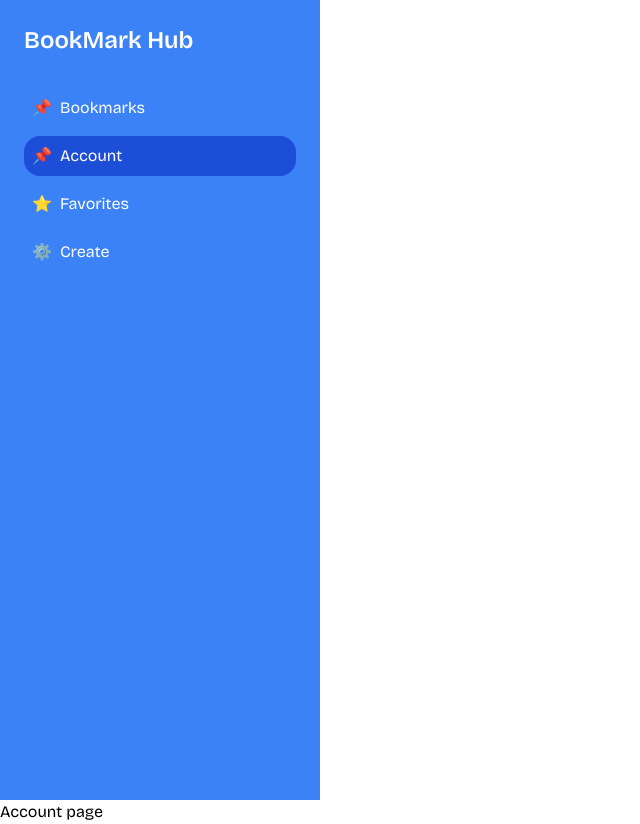
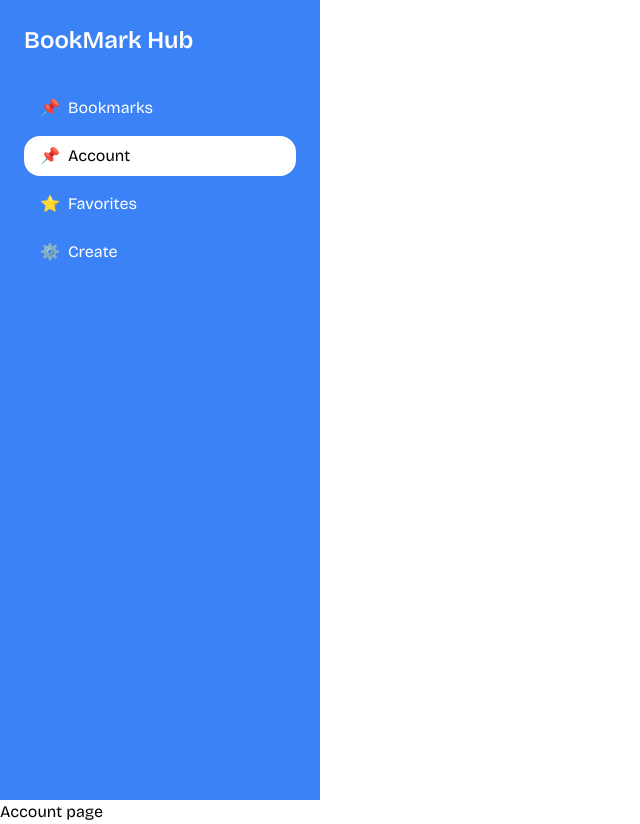
Before and after one commit to fisayo-dev/bookmark-hub, a Next.js app: page /account in a window 1280 px wide. Shown: the whole page, without its empty margins (0-640 px from the left). Built offline with nearby package versions, Linux system fonts and the light colour scheme.

Commit message:
made text icon color white

```diff
--- a/components/sidebar.tsx
+++ b/components/sidebar.tsx
@@ -49,8 +49,8 @@ const Sidebar = () => {
               <Link
                 href={item.link}
                 key={index}
-                className={`flex px-2 py-2 rounded-2xl items-center space-x-2 ${
-                  isActive ? "bg-blue-700 text-white" : "hover:bg-blue-600"
+                className={`flex px-4 py-2 rounded-2xl items-center space-x-2 ${
+                  isActive ? "bg-white text-black" : "hover:bg-blue-600"
                 }`}
               >
                 <span>{item.icon}</span>
```
